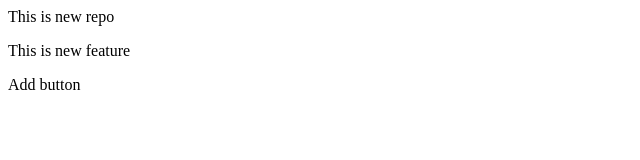
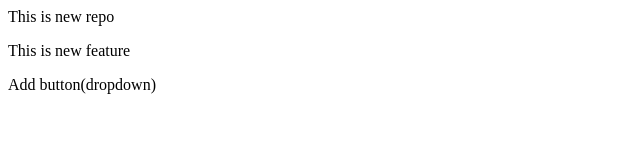
Before and after one commit to ManasAndurkar/localRepo, a plain HTML site: page index.html in a window 1280 px wide. Shown: the whole page, without its empty margins (0-640 px from the left). Drawn offline with Linux system fonts and the light colour scheme.

Commit message:
Add dropdown

```diff
--- a/index.html
+++ b/index.html
@@ -1,3 +1,3 @@
 <p>This is new repo</p>
 <p>This is new feature</p>
-<p>Add button</p>
+<p>Add button(dropdown)</p>
```
